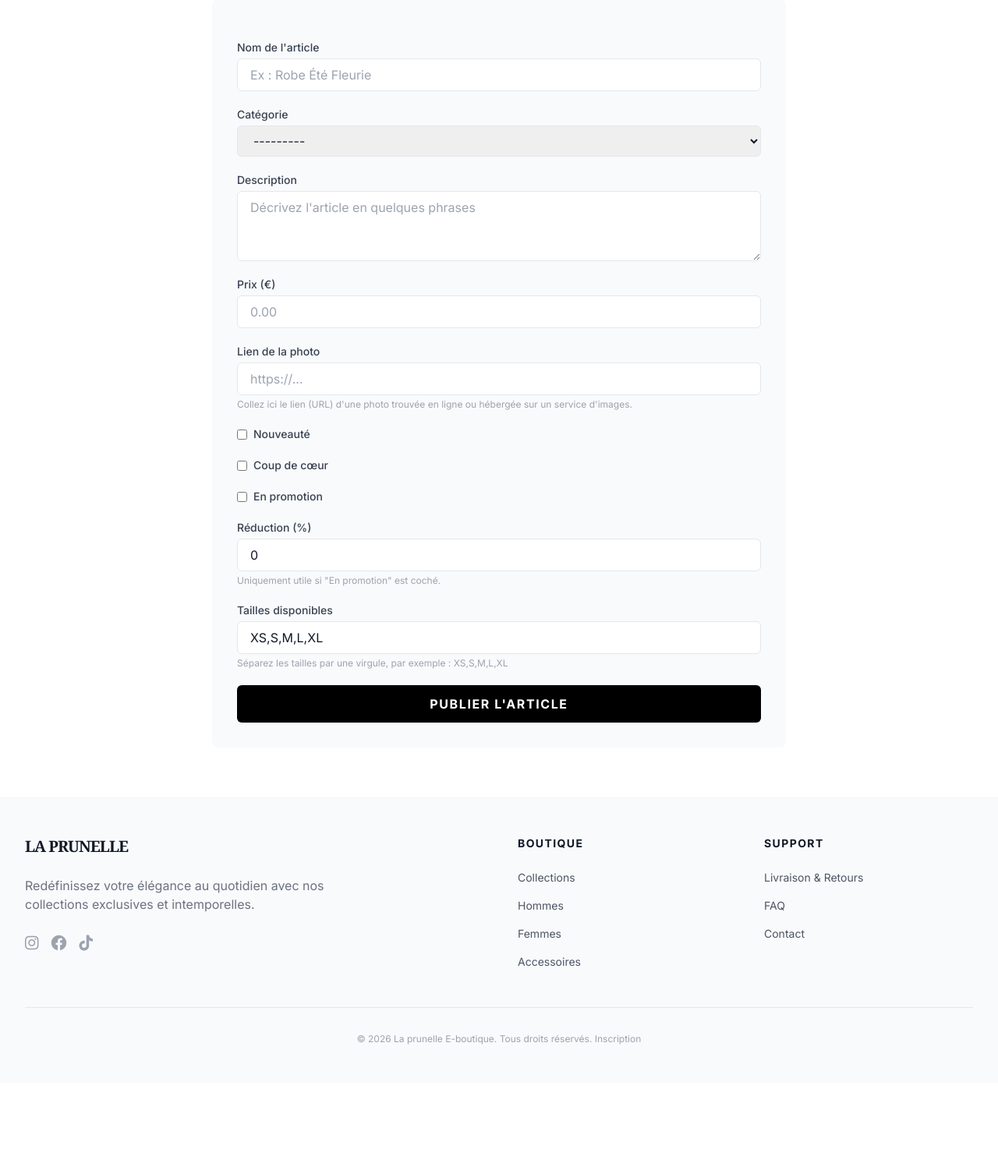
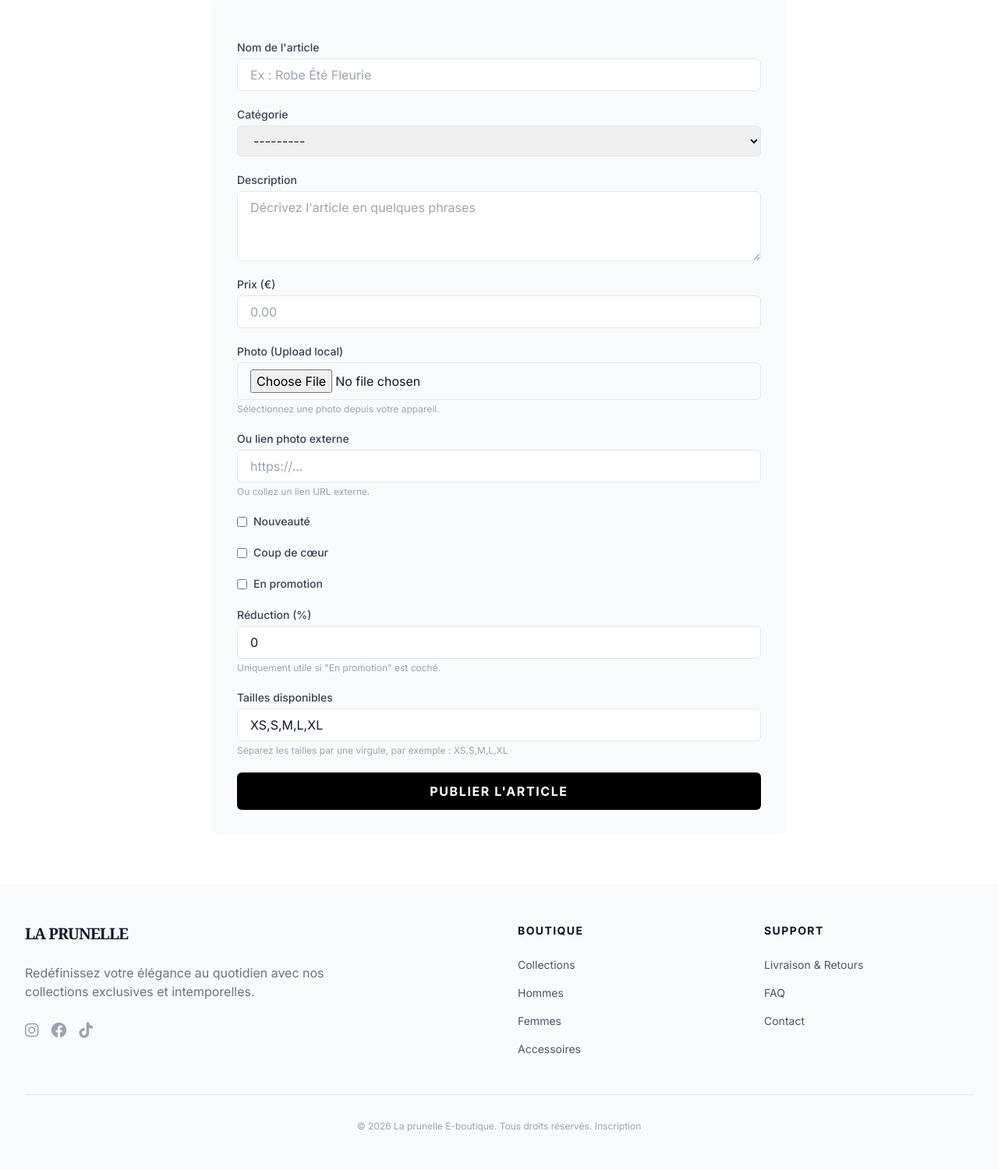
Before and after one commit to jintech-cnc/Laprunelle, a Django app: page /gestion/ajouter/ in a window 1280 px wide. Shown: the part 253-1754 px from the top of the page at 78% size. Before the commit the page ends 1593 px from the top, so only its background shows below. Run offline with Django 3.2, Linux system fonts and the light colour scheme; the visitor is signed in with stand-in values (Sample User, id 1); data that the repository does not hold is empty; some libraries are stand-ins or nearby versions; some web fonts are replaced.

Commit message:
Add images local upload

```diff
--- a/shop/forms.py
+++ b/shop/forms.py
@@ -31,7 +31,7 @@ class ProductForm(forms.ModelForm):
         # automatiquement à partir du nom de l'article (voir Product.save()).
         fields = [
             'name', 'category', 'description', 'price',
-            'image_url', 'is_new', 'is_popular', 'is_on_sale',
+            'image', 'image_url', 'is_new', 'is_popular', 'is_on_sale',
             'discount_percentage', 'sizes'
         ]
         labels = {
@@ -39,7 +39,8 @@ class ProductForm(forms.ModelForm):
             'category': "Catégorie",
             'description': "Description",
             'price': "Prix (€)",
-            'image_url': "Lien de la photo",
+            'image': "Photo (Upload local)",
+            'image_url': "Ou lien photo externe",
             'is_new': "Nouveauté",
             'is_popular': "Coup de cœur",
             'is_on_sale': "En promotion",
@@ -47,16 +48,18 @@ class ProductForm(forms.ModelForm):
             'sizes': "Tailles disponibles",
         }
         help_texts = {
-            'image_url': "Collez ici le lien (URL) d'une photo trouvée en ligne ou hébergée sur un service d'images.",
+            'image': "Sélectionnez une photo depuis votre appareil.",
+            'image_url': "Ou collez un lien URL externe.",
             'sizes': "Séparez les tailles par une virgule, par exemple : XS,S,M,L,XL",
             'discount_percentage': "Uniquement utile si \"En promotion\" est coché.",
         }
         widgets = {
-            'name': forms.TextInput(attrs={'class': 'w-full px-4 py-2 border rounded-md focus:ring-2 focus:ring-black focus:outline-none', 'placeholder': 'Ex : Robe Été Fleurie'}),
-            'category': forms.Select(attrs={'class': 'w-full px-4 py-2 border rounded-md focus:ring-2 focus:ring-black focus:outline-none'}),
-            'description': forms.Textarea(attrs={'rows': 3, 'class': 'w-full px-4 py-2 border rounded-md focus:ring-2 focus:ring-black focus:outline-none', 'placeholder': "Décrivez l'article en quelques phrases"}),
-            'price': forms.NumberInput(attrs={'class': 'w-full px-4 py-2 border rounded-md focus:ring-2 focus:ring-black focus:outline-none', 'placeholder': '0.00'}),
-            'image_url': forms.URLInput(attrs={'class': 'w-full px-4 py-2 border rounded-md focus:ring-2 focus:ring-black focus:outline-none', 'placeholder': 'https://...'}),
-            'discount_percentage': forms.NumberInput(attrs={'class': 'w-full px-4 py-2 border rounded-md focus:ring-2 focus:ring-black focus:outline-none'}),
-            'sizes': forms.TextInput(attrs={'class': 'w-full px-4 py-2 border rounded-md focus:ring-2 focus:ring-black focus:outline-none', 'placeholder': 'XS,S,M,L,XL'}),
+            'name': forms.TextInput(attrs={'class': INPUT_CLASS, 'placeholder': 'Ex : Robe Été Fleurie'}),
+            'category': forms.Select(attrs={'class': INPUT_CLASS}),
+            'description': forms.Textarea(attrs={'rows': 3, 'class': INPUT_CLASS, 'placeholder': "Décrivez l'article en quelques phrases"}),
+            'price': forms.NumberInput(attrs={'class': INPUT_CLASS, 'placeholder': '0.00'}),
+            'image': forms.FileInput(attrs={'class': INPUT_CLASS}),
+            'image_url': forms.URLInput(attrs={'class': INPUT_CLASS, 'placeholder': 'https://...'}),
+            'discount_percentage': forms.NumberInput(attrs={'class': INPUT_CLASS}),
+            'sizes': forms.TextInput(attrs={'class': INPUT_CLASS, 'placeholder': 'XS,S,M,L,XL'}),
         }
--- a/shop/views.py
+++ b/shop/views.py
@@ -20,7 +20,7 @@ def home(request):
 @is_superuser
 def add_product(request):
     if request.method == 'POST':
-        form = ProductForm(request.POST)
+        form = ProductForm(request.POST, request.FILES)
         if form.is_valid():
             product = form.save()
             messages.success(request, f'"{product.name}" a bien été publié dans la boutique.')
@@ -41,7 +41,7 @@ def manage_products(request):
 def edit_product(request, pk):
     product = get_object_or_404(Product, pk=pk)
     if request.method == 'POST':
-        form = ProductForm(request.POST, instance=product)
+        form = ProductForm(request.POST, request.FILES, instance=product)
         if form.is_valid():
             form.save()
             messages.success(request, f'"{product.name}" a bien été mis à jour.')
--- a/templates/shop/add_product.html
+++ b/templates/shop/add_product.html
@@ -12,7 +12,7 @@
     </h1>
 
     <div class="bg-gray-50 p-8 rounded-lg">
-        <form method="post" class="space-y-5">
+        <form method="post" enctype="multipart/form-data" class="space-y-5">
             {% csrf_token %}
             {% for field in form %}
                 {% if field.field.widget.input_type == 'checkbox' %}
```
